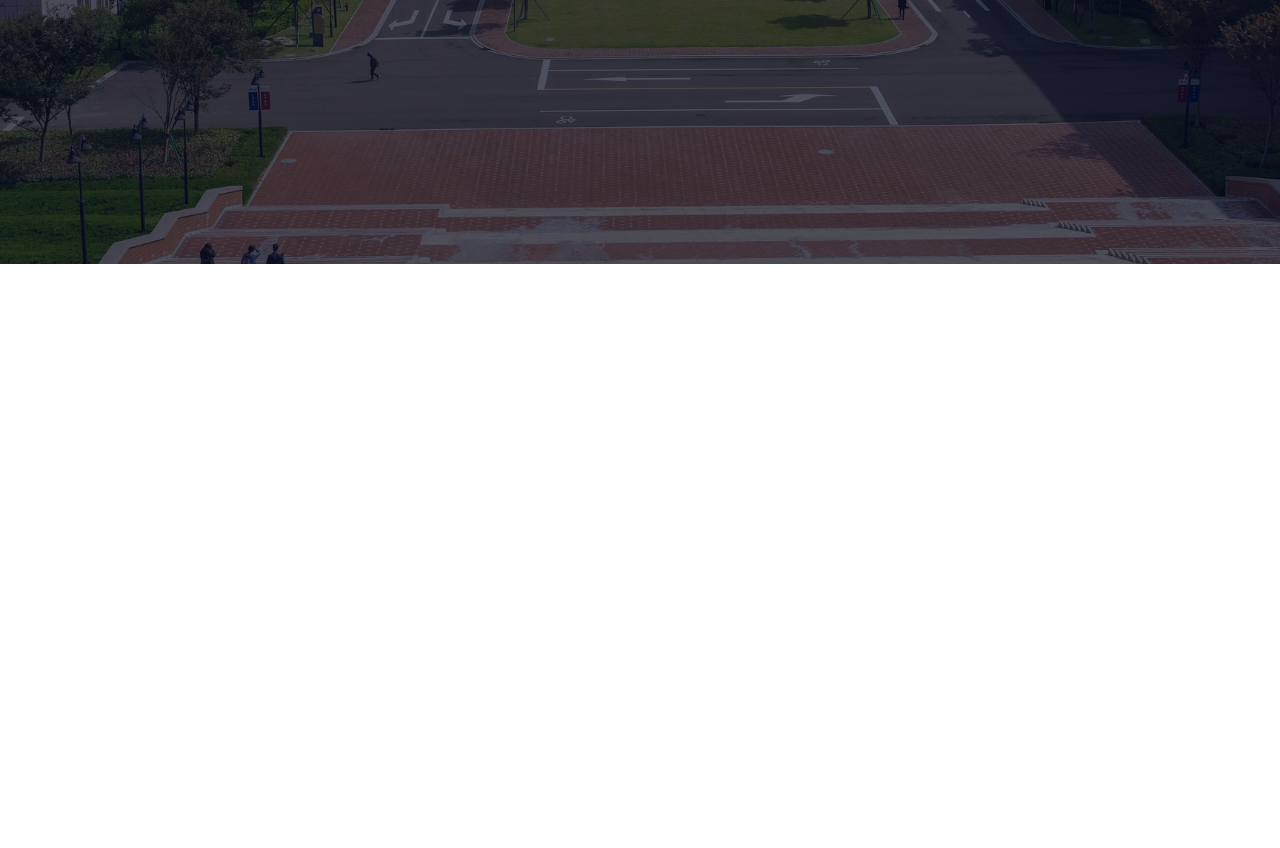
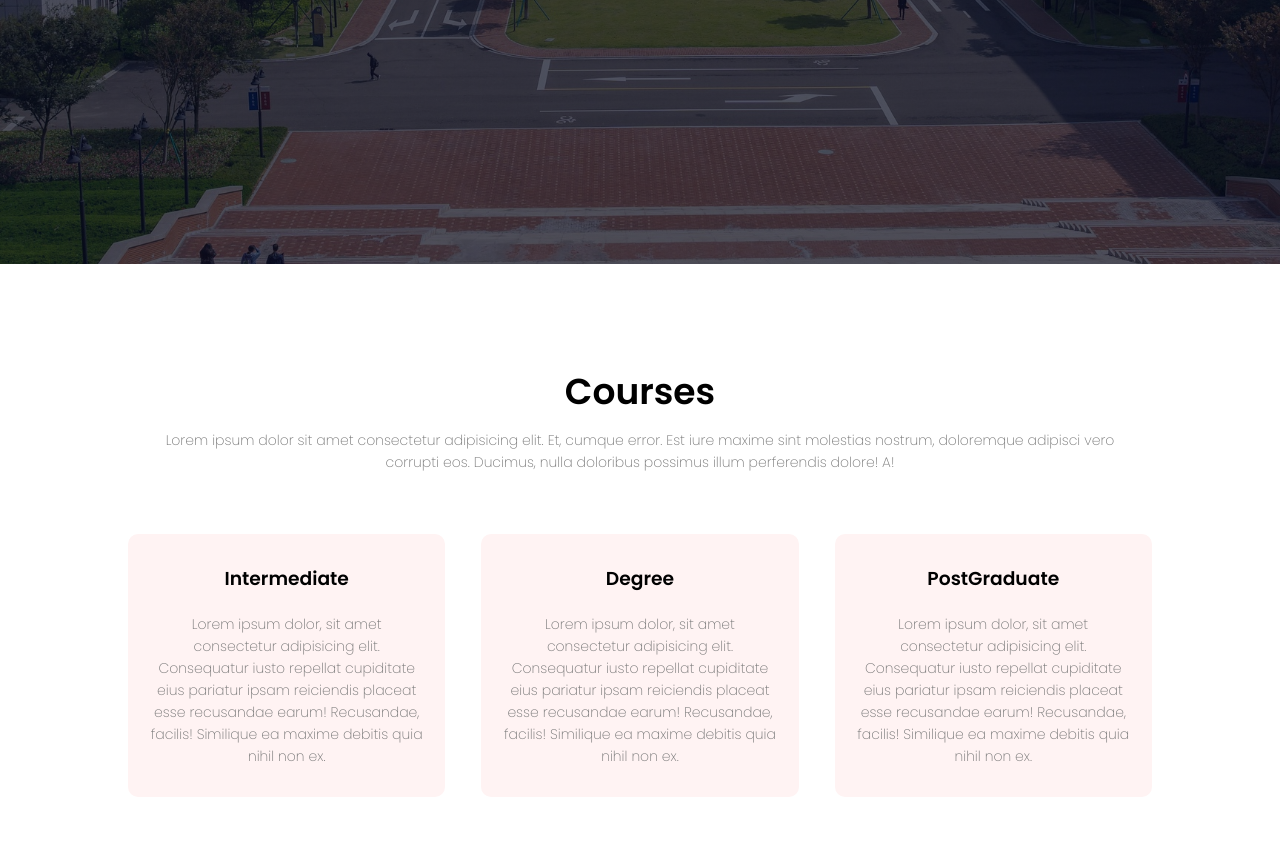
Before and after one commit to Ajit180/EduTech-Project, a plain HTML site: page index.html in a window 1280 px wide. Shown: the part 536-1384 px from the top of the page. Before the commit the page ends 800 px from the top, so only its background shows below. Drawn offline with Linux system fonts and the light colour scheme; a web font is replaced by a local one.

Commit message:
Added Course Section

```diff
--- a/index.html
+++ b/index.html
@@ -37,6 +37,37 @@
           <a class="hero-btn" href="">Visit to know more us</a>
       </div>
     </section>
+   <!-- --------Course Section------ -->
+    <section class="course">
+       <h1>Courses</h1>
+       <p>Lorem ipsum dolor sit amet consectetur adipisicing elit. Et, cumque error.
+        Est iure maxime sint molestias nostrum, doloremque adipisci vero corrupti eos.
+        Ducimus, nulla doloribus possimus illum perferendis dolore! A!</p>
+        <div class="row">
+          <div class="course-col">
+            <h3>Intermediate</h3>
+            <p>Lorem ipsum dolor, sit amet consectetur adipisicing elit.
+               Consequatur iusto repellat cupiditate eius pariatur ipsam
+              reiciendis placeat esse recusandae earum! Recusandae, facilis!
+               Similique ea maxime debitis quia nihil non ex.</p>
+          </div>
+          <div class="course-col">
+            <h3>Degree</h3>
+            <p>Lorem ipsum dolor, sit amet consectetur adipisicing elit.
+               Consequatur iusto repellat cupiditate eius pariatur ipsam
+              reiciendis placeat esse recusandae earum! Recusandae, facilis!
+               Similique ea maxime debitis quia nihil non ex.</p>
+          </div>
+          <div class="course-col">
+            <h3>PostGraduate</h3>
+            <p>Lorem ipsum dolor, sit amet consectetur adipisicing elit.
+               Consequatur iusto repellat cupiditate eius pariatur ipsam
+              reiciendis placeat esse recusandae earum! Recusandae, facilis!
+               Similique ea maxime debitis quia nihil non ex.</p>
+          </div>
+        </div>
+    </section>
+
     <script src="script.js"></script>
   </body>
 </html>
--- a/style.css
+++ b/style.css
@@ -43,7 +43,7 @@ nav img{
 }
 
 .nav-links ul li a{
-    color:#fff;
+    color:var(--with-color);
     text-decoration: none;
     font-size: 13px;
 }
@@ -65,7 +65,7 @@ nav img{
 
 .text-box{
     width: 90%;
-    color: #fff;
+    color:var(--with-color);
     position: absolute;
     top: 50%;
     left: 50%;
@@ -80,14 +80,14 @@ nav img{
 .text-box p{
     margin:10px 0 40px;
     font-size: 14px;
-    color: #fff;
+    color: var(--with-color);
 }
 
 .hero-btn{
     display: inline-block;
     text-decoration: none;
-    color: #fff;
-    border: solid 1px #fff;
+    color: var(--with-color);
+    border: solid 1px var(--with-color);
     padding: 12px 13px;
     font-size: 13px;
     background: transparent;
@@ -132,6 +132,61 @@ nav .fa{
         cursor: pointer;
     }
     .nav-links ul{
-
+      padding: 30px;
     }
 }
+
+ /* ---------Courses-------- */
+
+ .course{
+    width: 80%;
+    margin: auto;
+    text-align: center;
+    padding-top:100px;
+
+ }
+
+ h1{
+    font-size: 36px;
+    font-weight: 600;
+ }
+
+ p{
+    color: #777;
+    font-size: 14px;
+    font-weight: 200;
+    line-height: 22px;
+    padding: 10px;
+ }
+
+ .row{
+    margin-top: 5%;
+    display: flex;
+    justify-content: space-between;
+ }
+
+ .course-col{
+    flex-basis: 31%;
+    background: #fff3f3;
+    border-radius: 10px;
+    margin-bottom: 5%;
+    padding: 20px 12px;
+    box-sizing: border-box;
+    transition: 0.5s;
+ }
+
+ h3{
+    text-align: center;
+    font-weight: 600;
+    margin: 10px 0;
+ }
+
+ .course-col:hover{
+    box-shadow: 0 0 20px 0px rgba(0 ,0,0,0.2);
+ }
+
+ @media (max-width:700px){
+    .row{
+        flex-direction: column;
+    }
+ }
```
